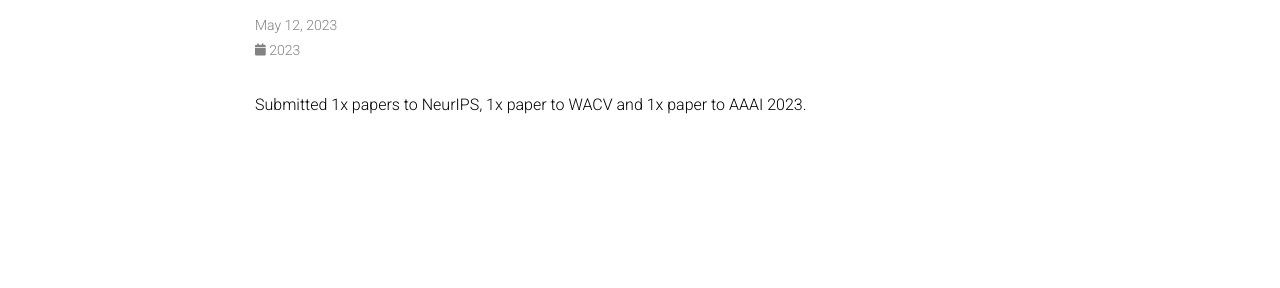
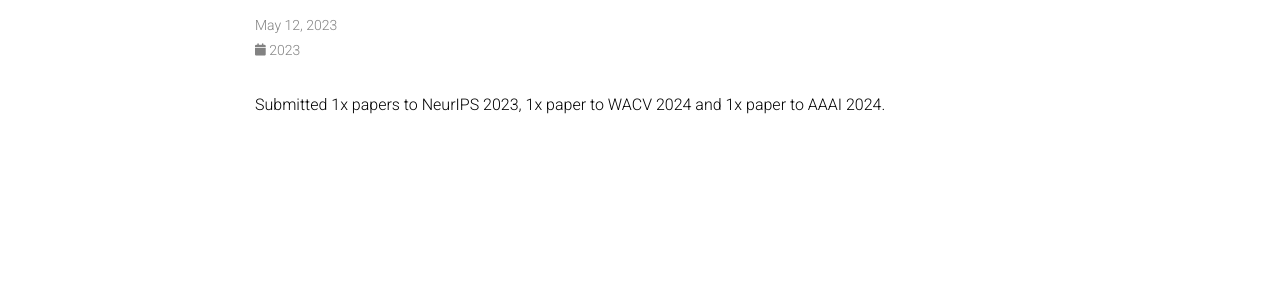
Before and after one commit to AdityaAS/adityaas.github.io, a Jekyll site: the page built from _news/announcement_1.md, in a window 1280 px wide. Shown: the part 146-434 px from the top of the page. Built offline with Jekyll 4.4.1, drawn with Linux system fonts in a browser that asks for light colours; full-size pictures stand in for the smaller copies a plugin makes; comment, search, counter and statistics services are not loaded; a style sheet for code colours, icons or effects is not loaded.

Commit message:
Update pubs, news

```diff
--- a/_news/announcement_1.md
+++ b/_news/announcement_1.md
@@ -4,4 +4,4 @@ date: 2023-05-12 07:59:00-0400
 inline: true
 ---
 
-Submitted 1x papers to NeurIPS, 1x paper to WACV and 1x paper to AAAI 2023.
+Submitted 1x papers to NeurIPS 2023, 1x paper to WACV 2024 and 1x paper to AAAI 2024.
```
Also changed, not shown: _includes/selected_papers.html (+15 -20 lines).
